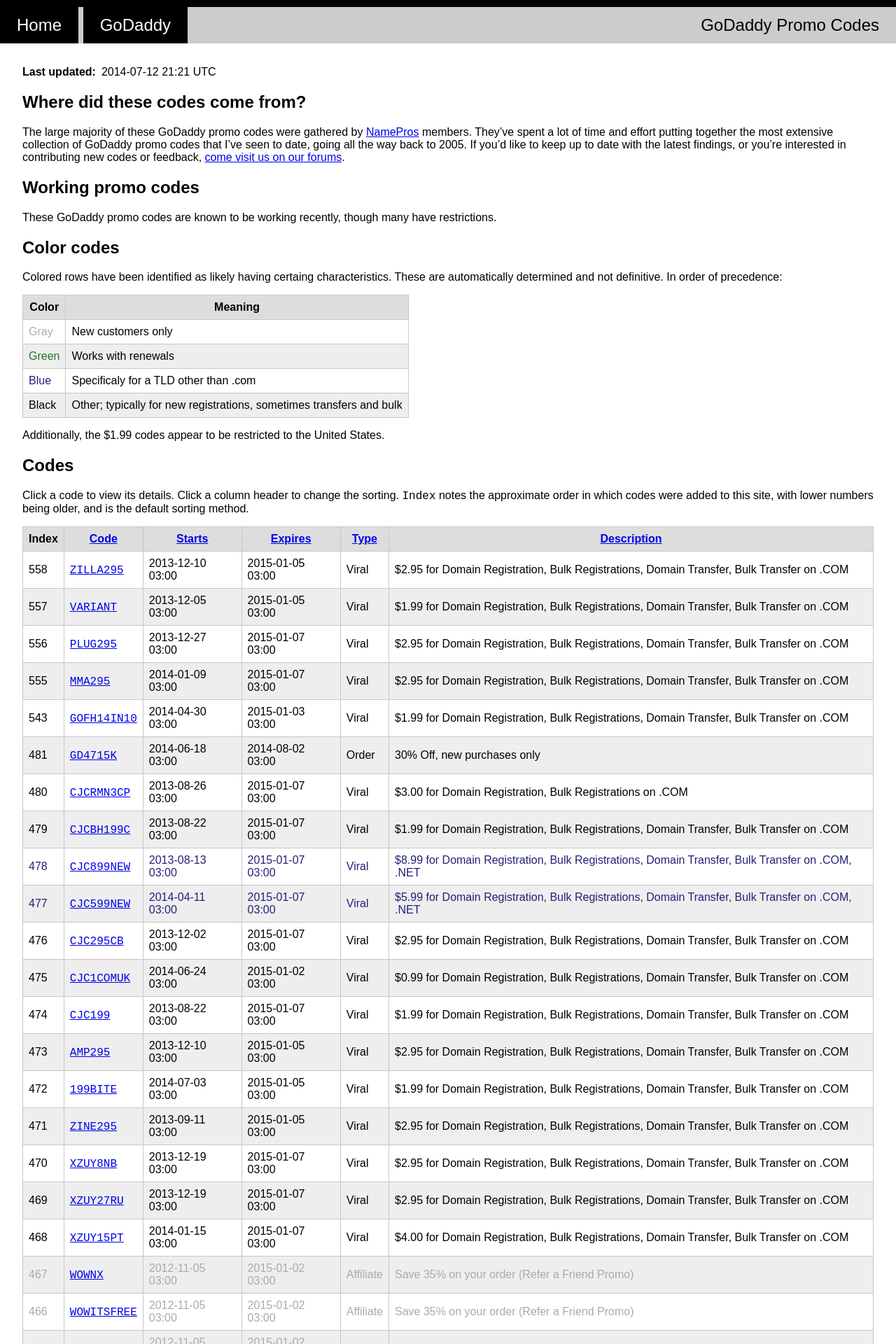
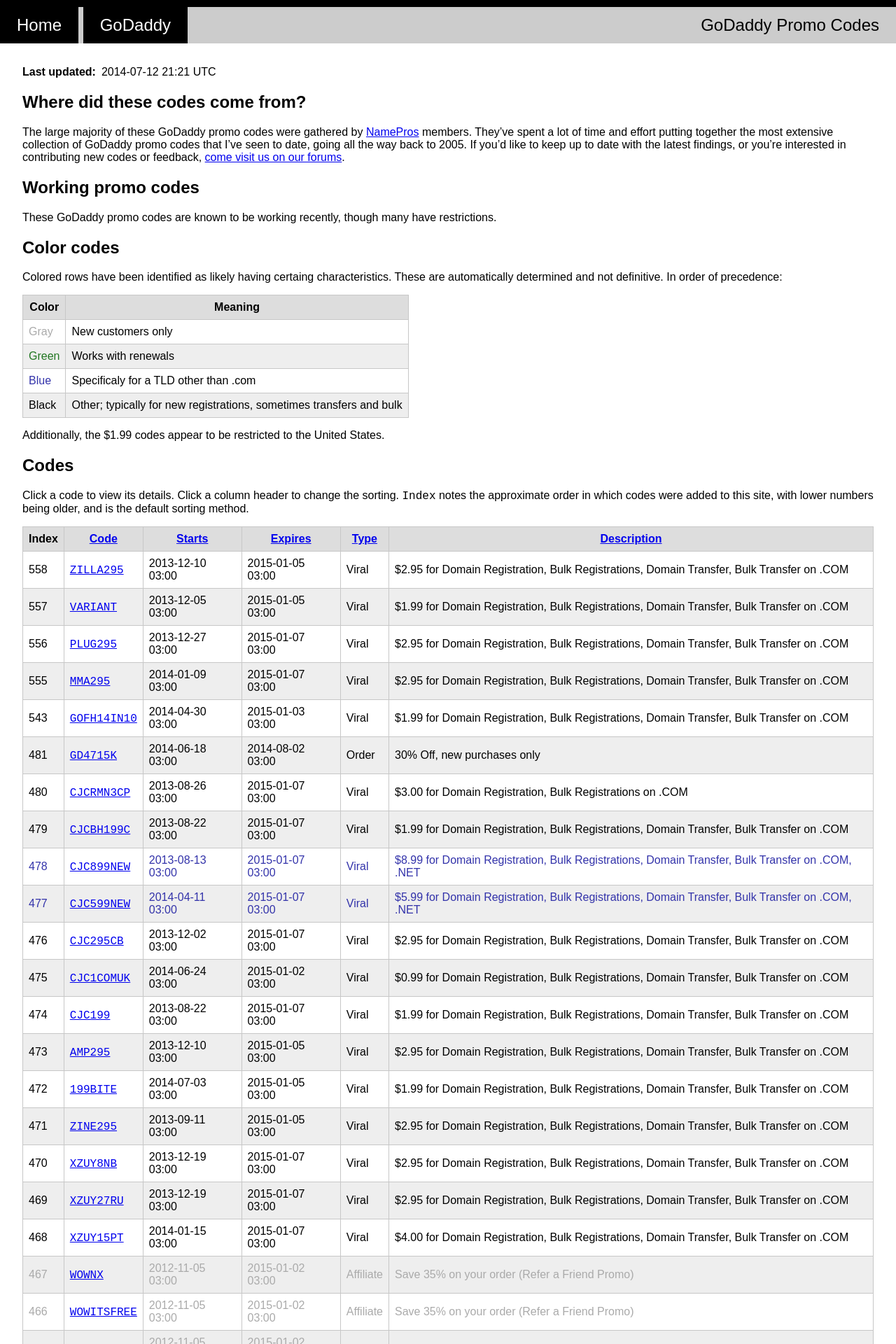
Before and after one commit to Earth2Me/Domains, a Jekyll site: the page built from godaddy-codes/index.md, in a window 1280 px wide. Shown: the top 1920 px of the page at 70% size. Built offline with Jekyll 4.4.1, drawn with Linux system fonts in a browser that asks for light colours.

Commit message:
Made blue a little brighter

```diff
--- a/css/common.css
+++ b/css/common.css
@@ -138,5 +138,5 @@
 	color: #272;
 }
 .non-com {
-	color: #227;
+	color: #33a;
 }
```
